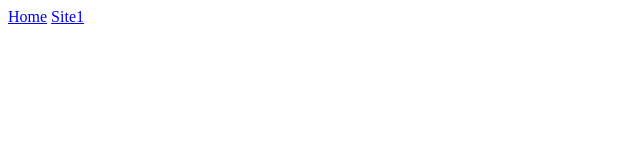
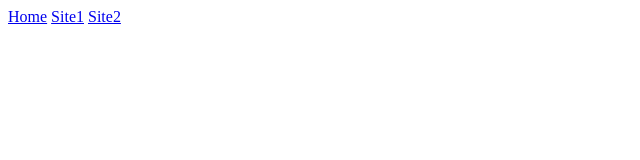
Before and after one commit to jrkn87/Card-game, a plain HTML site: page index.html in a window 1280 px wide. Shown: the full height of the page, 0-640 px from the left. Drawn offline with Linux system fonts and the light colour scheme.

Commit message:
Test Add link on the website/

```diff
--- a/index.html
+++ b/index.html
@@ -5,5 +5,6 @@
 <body>
 	<a href="#">Home</a>
 	<a href="$">Site1</a>
+	<a href="$">Site2</a>
 </body>
 </html>
```
